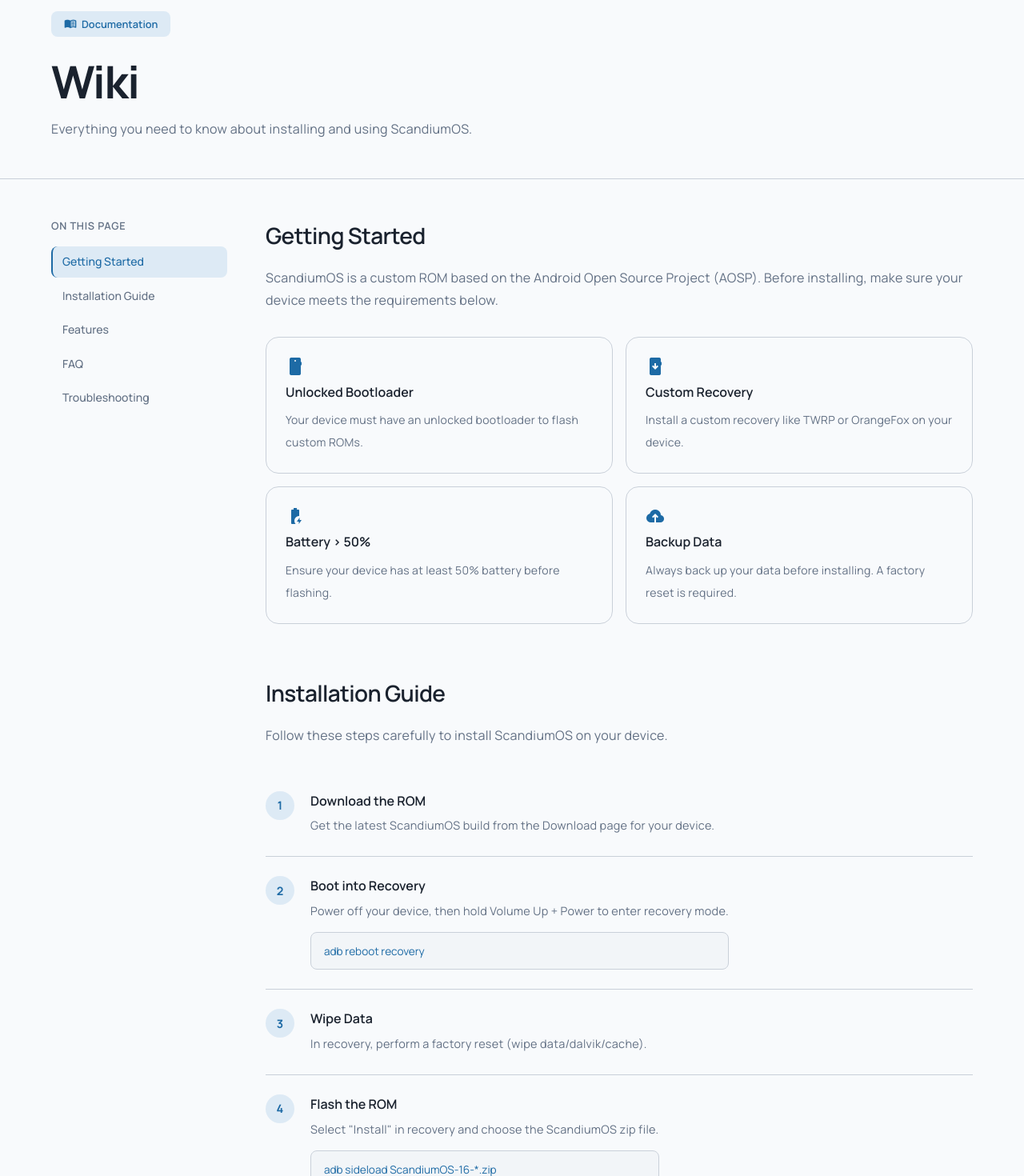
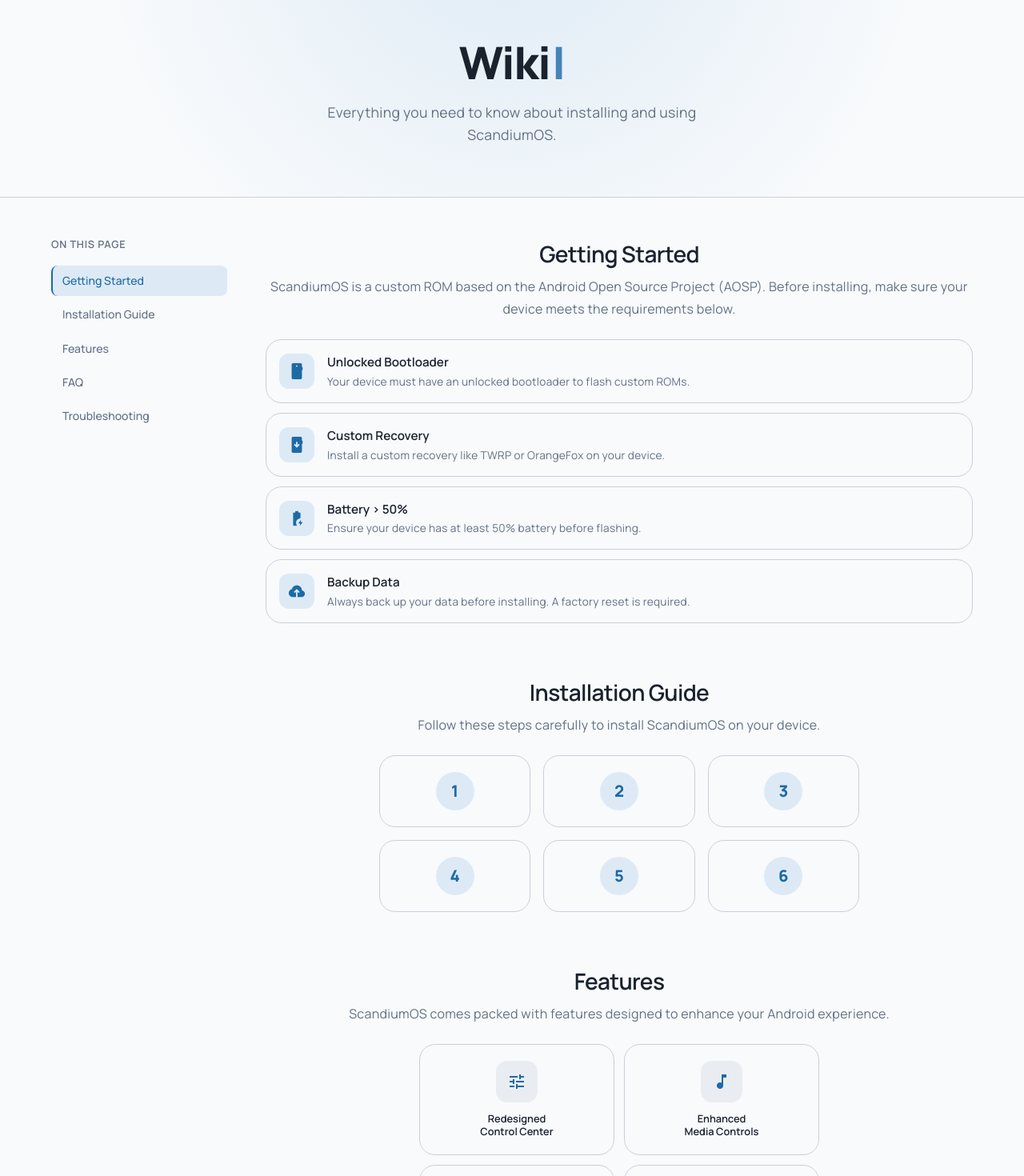
Before and after one commit to ScandiumUI/official-website, a Vue app: page /wiki in a window 1280 px wide. Shown: the part 120-1590 px from the top of the page at 80% size. Built offline with nearby package versions, Linux system fonts and the light colour scheme.

Commit message:
cookie: redesign wiki layout with interactive animations and refined typography

```diff
--- a/src/pages/Wiki.vue
+++ b/src/pages/Wiki.vue
@@ -3,11 +3,9 @@
     <section class="page-hero">
       <div class="wrapper">
         <div class="page-hero-content animate-fade-up">
-          <div class="md3-chip">
-            <span class="material-symbols-outlined filled" style="font-size: 16px;">menu_book</span>
-            {{ t('wiki.chip') }}
-          </div>
-          <h1>{{ t('wiki.title') }}</h1>
+          <h1>
+            {{ displayedTitle }}<span class="typing-cursor">|</span>
+          </h1>
           <p>{{ t('wiki.desc') }}</p>
         </div>
       </div>
@@ -28,26 +26,34 @@
             </nav>
           </aside>
           <div class="wiki-main">
-            <article id="getting-started" class="wiki-section animate-fade-up">
+            <article id="getting-started" class="wiki-section animate-fade-up centered-header">
               <h2>{{ t('wiki.gettingStarted') }}</h2>
               <p>{{ t('wiki.gettingStartedDesc') }}</p>
 
-              <div class="requirements-grid">
-                <div v-for="req in requirements" :key="req.icon" class="req-card md3-card-outlined">
-                  <span class="material-symbols-outlined filled req-icon">{{ req.icon }}</span>
+              <div class="requirements-list">
+                <div v-for="req in requirements" :key="req.icon" class="req-item md3-card-outlined">
+                  <div class="req-icon-box">
+                    <span class="material-symbols-outlined filled">{{ req.icon }}</span>
+                  </div>
+                  <div class="req-content">
                     <h3>{{ req.title }}</h3>
                     <p>{{ req.desc }}</p>
                   </div>
                 </div>
+              </div>
             </article>
-            <article id="installation" class="wiki-section animate-fade-up">
+            <article id="installation" class="wiki-section animate-fade-up centered-header">
               <h2>{{ t('wiki.installTitle') }}</h2>
               <p>{{ t('wiki.installDesc') }}</p>
 
-              <div class="steps-list">
-                <div v-for="(step, i) in steps" :key="i" class="step-item">
-                  <div class="step-number">{{ i + 1 }}</div>
-                  <div class="step-content">
+              <div class="steps-grid-expand">
+                <details v-for="(step, i) in steps" :key="i" class="step-expand-item">
+                  <summary>
+                    <div class="step-item-flex">
+                      <div class="step-number-box">
+                        <span class="step-num">{{ i + 1 }}</span>
+                      </div>
+                      <div class="step-text-side">
                         <h3>{{ step.title }}</h3>
                         <p>{{ step.desc }}</p>
                         <div v-if="step.command" class="code-block">
@@ -55,25 +61,34 @@
                         </div>
                       </div>
                     </div>
+                  </summary>
+                </details>
               </div>
             </article>
-            <article id="features" class="wiki-section animate-fade-up">
+            <article id="features" class="wiki-section animate-fade-up centered-header">
               <h2>{{ t('wiki.featuresTitle') }}</h2>
               <p>{{ t('wiki.featuresDesc') }}</p>
 
-              <div class="feature-list">
-                <div v-for="feat in wikiFeatures" :key="feat.icon" class="feature-row">
-                  <div class="feature-row-icon">
+              <div class="feature-grid-expand">
+                <details v-for="feat in wikiFeatures" :key="feat.icon" class="feature-expand-item">
+                  <summary>
+                    <div class="feature-item-flex md3-card-outlined">
+                      <div class="feature-icon-column">
+                        <div class="feature-icon-only">
                           <span class="material-symbols-outlined filled">{{ feat.icon }}</span>
                         </div>
-                  <div class="feature-row-text">
+                        <span class="feature-mini-title">{{ feat.title }}</span>
+                      </div>
+                      <div class="feature-text-side">
                         <h3>{{ feat.title }}</h3>
                         <p>{{ feat.desc }}</p>
                       </div>
                     </div>
+                  </summary>
+                </details>
               </div>
             </article>
-            <article id="faq" class="wiki-section animate-fade-up">
+            <article id="faq" class="wiki-section animate-fade-up centered-header">
               <h2>{{ t('wiki.faqTitle') }}</h2>
               <div class="faq-list">
                 <details v-for="(faq, i) in faqs" :key="i" class="faq-item md3-card-outlined">
@@ -85,7 +100,7 @@
                 </details>
               </div>
             </article>
-            <article id="troubleshooting" class="wiki-section animate-fade-up">
+            <article id="troubleshooting" class="wiki-section animate-fade-up centered-header">
               <h2>{{ t('wiki.troubleTitle') }}</h2>
               <div class="trouble-grid">
                 <div v-for="(item, i) in troubleshoot" :key="i" class="trouble-card md3-card">
@@ -109,6 +124,24 @@
 import { useI18n } from '../i18n/index.js'
 
 const { t } = useI18n()
+
+const displayedTitle = ref('')
+const fullTitle = computed(() => t('wiki.title'))
+let typingInterval = null
+
+const startTyping = () => {
+  let i = 0
+  displayedTitle.value = ''
+  clearInterval(typingInterval)
+  typingInterval = setInterval(() => {
+    if (i < fullTitle.value.length) {
+      displayedTitle.value += fullTitle.value.charAt(i)
+      i++
+    } else {
+      clearInterval(typingInterval)
+    }
+  }, 100)
+}
 
 const activeSection = ref('getting-started')
 
@@ -177,22 +210,54 @@
   }
 }
 
-onMounted(() => window.addEventListener('scroll', handleScroll, { passive: true }))
-onUnmounted(() => window.removeEventListener('scroll', handleScroll))
+onMounted(() => {
+  window.addEventListener('scroll', handleScroll, { passive: true })
+  startTyping()
+})
+onUnmounted(() => {
+  window.removeEventListener('scroll', handleScroll)
+  clearInterval(typingInterval)
+})
 </script>
 
 <style scoped>
 .page-hero {
-  padding: 4rem 0 3rem;
+  padding: 6rem 0 4rem;
   border-bottom: 1px solid var(--color-border);
+  background: radial-gradient(circle at 50% -20%, var(--color-tertiary) 0%, transparent 70%);
 }
 
 .page-hero-content {
-  max-width: 600px;
+  max-width: 800px;
+  margin: 0 auto;
+  text-align: center;
 }
 
-.page-hero-content .md3-chip { margin-bottom: 1.5rem; }
-.page-hero-content h1 { margin-bottom: 0.75rem; }
+.page-hero-content h1 {
+  font-size: 3.5rem;
+  font-weight: 800;
+  margin-bottom: 1rem;
+  letter-spacing: -0.02em;
+}
+
+.typing-cursor {
+  color: var(--color-primary);
+  animation: blink 0.8s infinite;
+  margin-left: 2px;
+}
+
+@keyframes blink {
+  0%, 100% { opacity: 1; }
+  50% { opacity: 0; }
+}
+
+.page-hero-content p {
+  font-size: 1.1rem;
+  color: var(--color-text-four);
+  max-width: 500px;
+  margin: 0 auto;
+}
+
 .wiki-content { padding: 3rem 0 5rem; }
 
 .wiki-layout {
@@ -240,50 +305,189 @@
 .toc-link.active { color: var(--color-primary); border-left-color: var(--color-primary); background-color: var(--color-tertiary); }
 .wiki-section { margin-bottom: 4rem; }
 .wiki-section h2 { color: var(--color-text-one); font-size: 1.75rem; margin-bottom: 1rem; }
+.wiki-section.centered-header h2 { text-align: center; margin-bottom: 0.25rem; }
+#faq.centered-header h2, #troubleshooting.centered-header h2 { margin-bottom: 1rem; }
+.wiki-section.centered-header > p { text-align: center; margin-bottom: 1.5rem; }
+#faq.centered-header > p, #troubleshooting.centered-header > p { margin-bottom: 2.5rem; }
 .wiki-section > p { margin-bottom: 2rem; }
-.requirements-grid {
-  display: grid;
-  grid-template-columns: repeat(2, 1fr);
-  gap: 1rem;
+.requirements-list {
+  display: flex;
+  flex-direction: column;
+  gap: 0.75rem;
 }
 
-.req-card {
+.req-item {
   display: flex;
-  flex-direction: column;
-  gap: 0.5rem;
-  padding: 1.5rem;
+  align-items: center;
+  gap: 1rem;
+  padding: 1rem;
+  background-color: var(--color-surface-one);
+  border-radius: 20px;
+  transition: all 0.3s ease;
 }
 
-.req-icon { font-size: 24px; color: var(--color-primary); }
-.req-card h3 { font-size: 1rem; color: var(--color-text-one); }
-.req-card p { font-size: 0.875rem; }
-
-.steps-list {
-  display: flex;
-  flex-direction: column;
-  gap: 0;
+.req-item:hover {
+  background-color: var(--color-surface-two);
+  border-color: var(--color-primary);
 }
 
-.step-item {
-  display: flex;
-  gap: 1.25rem;
-  padding: 1.5rem 0;
-  border-bottom: 1px solid var(--color-border);
+.req-icon-box {
+  width: 44px; height: 44px;
+  min-width: 44px;
+  border-radius: 12px;
+  background-color: var(--color-tertiary);
+  display: flex; align-items: center; justify-content: center;
+  flex-shrink: 0;
 }
 
-.step-item:last-child { border-bottom: none; }
+.req-icon-box .material-symbols-outlined {
+  font-size: 22px;
+  color: var(--color-primary);
+}
 
-.step-number {
-  width: 36px; height: 36px; min-width: 36px;
+.req-content h3 {
+  font-size: 0.95rem;
+  font-weight: 600;
+  color: var(--color-text-one);
+  margin-bottom: 0.15rem !important;
+  text-align: left;
+}
+
+.req-content p {
+  font-size: 0.85rem;
+  color: var(--color-text-four);
+  line-height: 1.4;
+  margin: 0;
+  text-align: left;
+}
+
+@media (max-width: 600px) {
+  .req-item {
+    padding: 0.875rem;
+  }
+}
+
+.steps-grid-expand {
+  display: grid;
+  grid-template-columns: repeat(3, 1fr);
+  gap: 1rem;
+  max-width: 600px;
+  margin: 0 auto;
+}
+
+.step-expand-item {
+  display: block;
+  width: 100%;
+}
+
+.step-expand-item summary {
+  list-style: none;
+  cursor: pointer;
+  outline: none;
+  display: flex;
+  align-items: center;
+  justify-content: center;
+  width: 100%;
+}
+
+.step-expand-item summary::-webkit-details-marker { display: none; }
+
+.step-item-flex {
+  display: flex;
+  align-items: center;
+  justify-content: center;
+  width: 100%;
+  padding: 1.25rem 0.75rem;
+  background-color: var(--color-surface-one);
+  border-radius: 20px;
+  border: 1px solid var(--color-border);
+  transition: all 0.3s cubic-bezier(0.4, 0, 0.2, 1);
+  min-height: 80px;
+}
+
+.step-expand-item:hover .step-item-flex {
+  background-color: var(--color-surface-two);
+  border-color: var(--color-primary);
+}
+
+.step-expand-item[open] {
+  grid-column: 1 / -1;
+  width: 100%;
+}
+
+.step-expand-item[open] .step-item-flex {
+  justify-content: flex-start;
+  background-color: var(--color-surface-one);
+  border-color: var(--color-primary);
+  box-shadow: 0 4px 20px rgba(0, 0, 0, 0.05);
+  padding: 1.5rem;
+  margin: 0.25rem 0;
+  display: flex;
+  animation: cardExpand 0.5s cubic-bezier(0.34, 1.56, 0.64, 1);
+}
+
+.step-number-box {
+  width: 48px; height: 48px;
+  min-width: 48px;
   border-radius: 50%;
   background-color: var(--color-tertiary);
-  color: var(--color-primary);
-  font-weight: 700; font-size: 0.9rem;
-  display: flex; align-items: center; justify-content: center;
+  display: flex;
+  align-items: center;
+  justify-content: center;
+  transition: all 0.3s ease;
+  flex-shrink: 0;
 }
 
-.step-content h3 { font-size: 1rem; color: var(--color-text-one); margin-bottom: 0.25rem; }
-.step-content p { font-size: 0.9rem; }
+.step-num {
+  font-size: 1.25rem;
+  font-weight: 800;
+  color: var(--color-primary);
+}
+
+.step-expand-item[open] .step-number-box {
+  background-color: var(--color-primary);
+}
+
+.step-expand-item[open] .step-num {
+  color: white;
+}
+
+.step-text-side {
+  display: none;
+  overflow: hidden;
+  opacity: 0;
+  text-align: left;
+  flex-direction: column;
+  justify-content: center;
+}
+
+.step-expand-item[open] .step-text-side {
+  display: flex;
+  max-width: 1000px;
+  opacity: 1;
+  padding-left: 1.5rem;
+}
+
+.step-text-side h3 {
+  font-size: 1.1rem;
+  font-weight: 700;
+  color: var(--color-text-one);
+  margin: 0 0 4px 0;
+  line-height: 1.2;
+}
+
+.step-text-side p {
+  font-size: 0.9rem;
+  line-height: 1.5;
+  color: var(--color-text-four);
+  margin: 0;
+}
+
+@media (max-width: 600px) {
+  .steps-grid-expand {
+    grid-template-columns: repeat(2, 1fr);
+  }
+}
 
 .code-block {
   margin-top: 0.75rem;
@@ -300,32 +504,187 @@
   color: var(--color-primary);
 }
 
-.feature-list {
+.feature-grid-expand {
+  display: grid;
+  grid-template-columns: repeat(2, 1fr);
+  gap: 0.75rem;
+  max-width: 500px;
+  margin: 0 auto;
+}
+
+.feature-expand-item {
+  display: block;
+  width: 100%;
+}
+
+.feature-expand-item[open] {
+  grid-column: 1 / -1;
+}
+
+.feature-expand-item summary {
+  list-style: none;
+  cursor: pointer;
+  outline: none;
+  display: flex;
+  align-items: center;
+  justify-content: center;
+  width: 100%;
+}
+
+.feature-expand-item summary::-webkit-details-marker { display: none; }
+
+.feature-item-flex {
+  display: flex;
+  align-items: center;
+  justify-content: center;
+  width: 100%;
+  padding: 1.25rem 0.75rem;
+  background-color: var(--color-surface-one);
+  border-radius: 20px;
+  transition: all 0.3s cubic-bezier(0.4, 0, 0.2, 1);
+  min-height: 120px;
+}
+
+.feature-expand-item:hover .feature-item-flex {
+  background-color: var(--color-surface-two);
+}
+
+.feature-expand-item[open] {
+  grid-column: 1 / -1;
+  width: 100%;
+}
+
+.feature-expand-item[open] .feature-item-flex {
+  justify-content: flex-start;
+  align-items: center;
+  align-content: center;
+  background-color: var(--color-surface-one);
+  border-color: var(--color-primary);
+  box-shadow: 0 4px 20px rgba(0, 0, 0, 0.05);
+  transform: none;
+  padding: 1.25rem;
+  margin: 0.25rem 0;
+  display: flex;
+  min-height: 80px;
+  animation: cardExpand 0.5s cubic-bezier(0.34, 1.56, 0.64, 1);
+}
+
+@keyframes cardExpand {
+  from {
+    opacity: 0;
+    transform: translateY(-20px) scale(0.98);
+  }
+  to {
+    opacity: 1;
+    transform: translateY(0) scale(1);
+  }
+}
+
+.feature-icon-column {
   display: flex;
   flex-direction: column;
+  align-items: center;
+  gap: 0.75rem;
+  transition: all 0.3s ease;
+}
+
+.feature-expand-item[open] .feature-icon-column {
   gap: 0;
 }
 
-.feature-row {
-  display: flex;
-  align-items: flex-start;
-  gap: 1rem;
-  padding: 1.25rem 0;
-  border-bottom: 1px solid var(--color-border);
+.feature-expand-item[open] .feature-mini-title {
+  display: none;
 }
 
-.feature-row:last-child { border-bottom: none; }
-
-.feature-row-icon {
-  width: 40px; height: 40px; min-width: 40px;
-  border-radius: 12px;
-  background-color: var(--color-tertiary);
-  display: flex; align-items: center; justify-content: center;
+.feature-mini-title {
+  font-size: 0.8rem;
+  font-weight: 600;
+  color: var(--color-text-one);
+  text-align: center;
+  max-width: 100px;
+  line-height: 1.3;
 }
 
-.feature-row-icon .material-symbols-outlined { font-size: 20px; color: var(--color-primary); }
-.feature-row-text h3 { font-size: 1rem; color: var(--color-text-one); margin-bottom: 0.25rem; }
-.feature-row-text p { font-size: 0.9rem; line-height: 1.6; }
+.feature-icon-only {
+  width: 52px; height: 52px;
+  min-width: 52px;
+  border-radius: 14px;
+  background-color: var(--color-surface-three);
+  display: flex;
+  align-items: center;
+  justify-content: center;
+  transition: all 0.3s ease;
+  flex-shrink: 0;
+}
+
+.feature-expand-item:hover .feature-icon-only {
+  background-color: var(--color-tertiary);
+}
+
+.feature-expand-item[open] .feature-icon-only {
+  width: 56px; height: 56px;
+  min-width: 56px;
+  background-color: var(--color-primary);
+  border-radius: 16px;
+  transform: scale(1);
+  display: flex;
+  align-items: center;
+  justify-content: center;
+}
+
+.feature-icon-only .material-symbols-outlined {
+  font-size: 24px;
+  color: var(--color-primary);
+  transition: all 0.3s ease;
+}
+
+.feature-expand-item[open] .feature-icon-only .material-symbols-outlined {
+  font-size: 28px;
+  color: white;
+  transform: scale(1);
+}
+
+.feature-text-side {
+  display: none;
+  overflow: hidden;
+  opacity: 0;
+  transition: all 0.4s cubic-bezier(0.4, 0, 0.2, 1);
+  text-align: left;
+  flex-direction: column;
+  justify-content: center;
+}
+
+.feature-expand-item[open] .feature-text-side {
+  display: flex;
+  max-width: 1000px;
+  opacity: 1;
+  padding-left: 1.25rem;
+}
+
+.feature-text-side h3 {
+  font-size: 1rem;
+  font-weight: 600;
+  color: var(--color-text-one);
+  margin: 0 0 2px 0;
+  white-space: nowrap;
+}
+
+.feature-text-side p {
+  font-size: 0.875rem;
+  line-height: 1.4;
+  color: var(--color-text-four);
+  margin: 0;
+}
+
+@media (max-width: 600px) {
+  .feature-grid-expand {
+    grid-template-columns: repeat(2, 1fr);
+  }
+
+  .feature-text-side h3 {
+    white-space: normal;
+  }
+}
 
 /* FAQ */
 .faq-list { display: flex; flex-direction: column; gap: 0.75rem; }
@@ -388,7 +747,6 @@
 @media (max-width: 768px) {
   .page-hero { padding: 3rem 0 2rem; }
   .wiki-content { padding: 2rem 0 3rem; }
-  .requirements-grid { grid-template-columns: 1fr; }
   .trouble-grid { grid-template-columns: 1fr; }
 }
 
```
Lines whose indentation alone changed are shown as unchanged.
